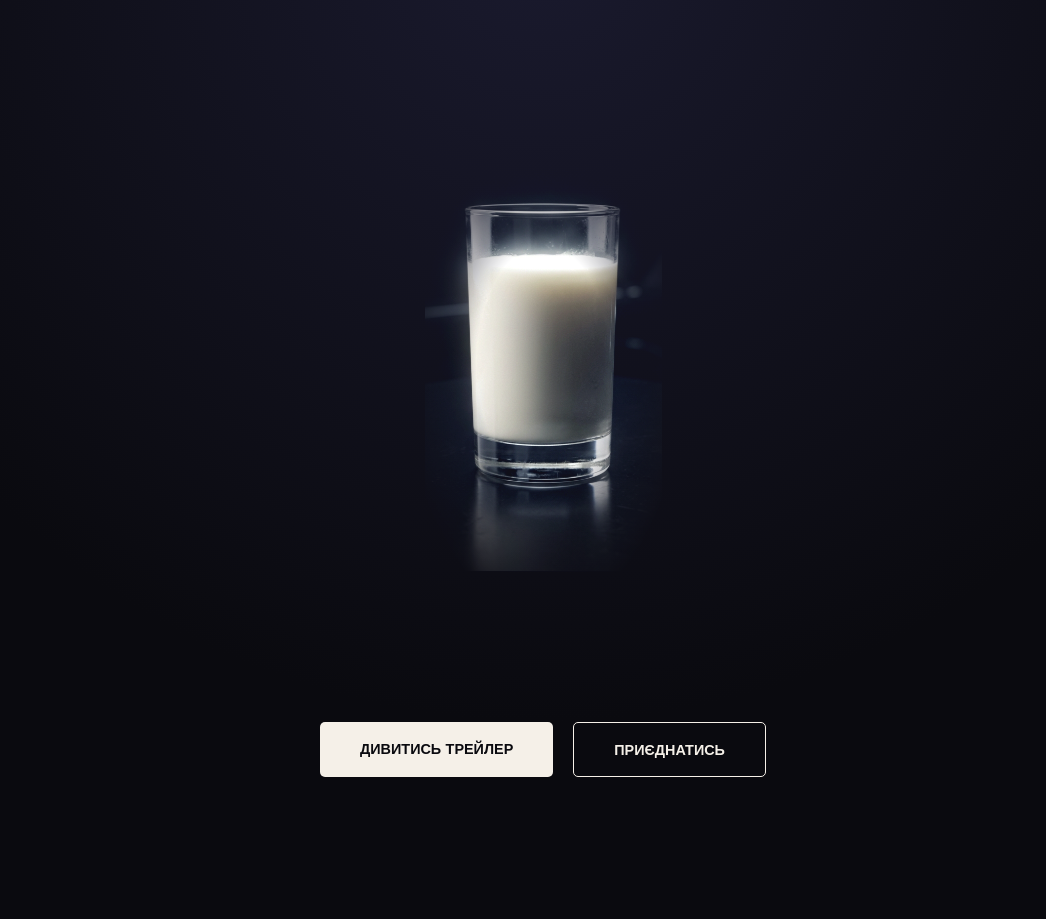
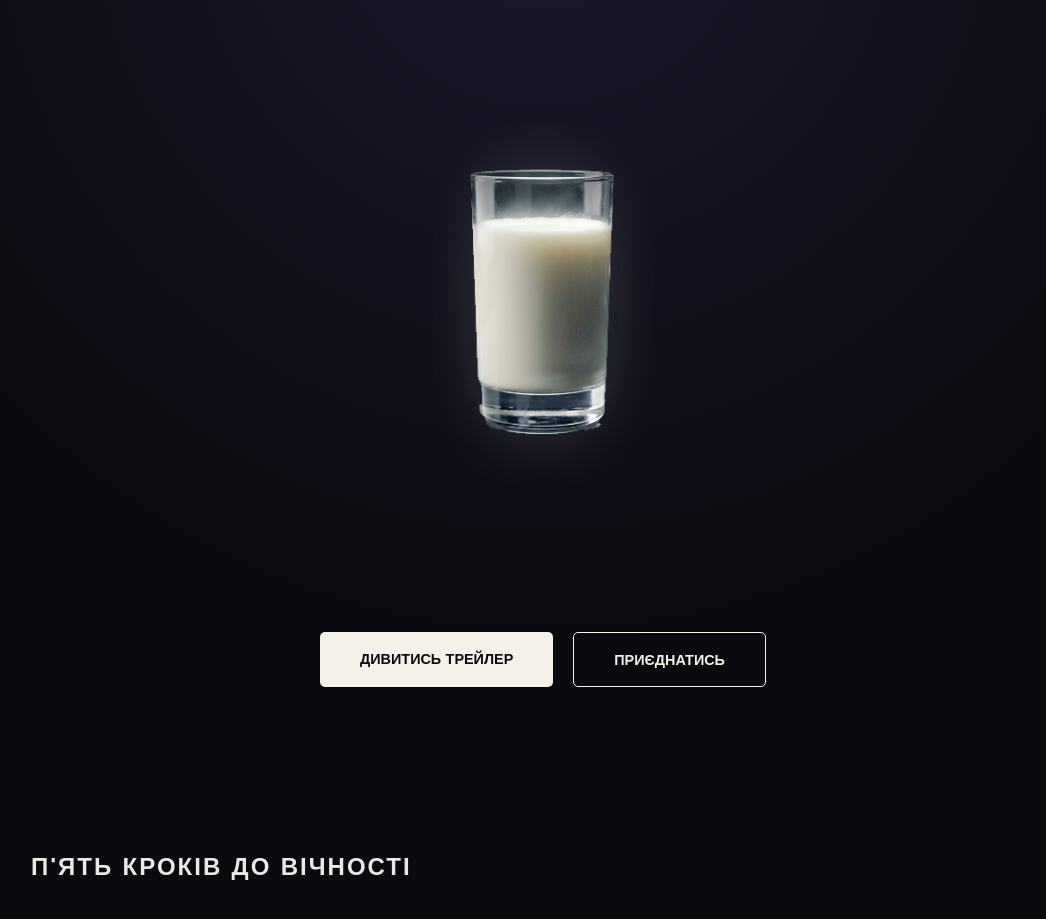
Before and after one commit to Fil-m/Memology-Website-UA, a website built with Vite: page index.html in a window 1280 px wide. Shown: the part 980-1899 px from the top of the page, without its empty margins (97-1143 px from the left). Built offline with nearby package versions, Linux system fonts and the light colour scheme.

Commit message:
Finalizing milk glass: replaced with user's provided image and optimized layout

```diff
--- a/index.html
+++ b/index.html
@@ -14,7 +14,7 @@
         <canvas id="stars-canvas"></canvas>
         <h1>МЕМЛОГІЯ</h1>
         <p>Пентологія про те, як людство навчилося відчувати. Від хаосу емоцій до крижаної логіки Сингулярності.</p>
-        <img src="/assets/milk_glass_user.png" alt="Milk" class="hero-milk">
+        <img src="/assets/milk_glass_final.png" alt="Milk" class="hero-milk">
         <div class="cta-buttons">
           <a href="#" class="btn btn-primary">ДИВИТИСЬ ТРЕЙЛЕР</a>
           <a href="#" class="btn btn-secondary">ПРИЄДНАТИСЬ</a>
--- a/src/style.css
+++ b/src/style.css
@@ -219,21 +219,20 @@ section {
   margin-bottom: 15px;
 }
 
-/* МОЛОКО ЦЕНТРАЛЬНИЙ ЕЛЕМЕНТ - ВЛАСНЕ ЗОБРАЖЕННЯ */
+/* ФІНАЛЬНИЙ СТАКАН МОЛОКА — ЦЕНТРАЛЬНИЙ ОБ'ЄКТ */
 .hero-milk {
-  max-width: 280px;
-  max-height: 500px;
-  width: auto;
-  margin: 150px auto; /* Суттєвий простір: 150px зверху і знизу */
+  width: 220px;
+  height: auto;
+  margin: 120px auto; /* Суттєвий простір: 120px зверху і знизу */
   display: block;
   z-index: 2;
-  mix-blend-mode: screen; /* Прибирає темний фон */
-  filter: contrast(1.1) brightness(1.05); /* Легка корекція для кращого злиття */
-  -webkit-mask-image: radial-gradient(ellipse, black 40%, transparent 85%); /* Еліптична маска для високого стакана */
-  mask-image: radial-gradient(ellipse, black 40%, transparent 85%);
-  transition: transform 0.5s cubic-bezier(0.175, 0.885, 0.32, 1.275);
+  /* М'яка маска для усунення будь-яких артефактів по краях */
+  -webkit-mask-image: radial-gradient(ellipse at center, black 50%, transparent 95%);
+  mask-image: radial-gradient(ellipse at center, black 50%, transparent 95%);
+  filter: drop-shadow(0 0 40px rgba(255,255,255,0.15));
+  transition: transform 0.6s cubic-bezier(0.23, 1, 0.32, 1);
 }
 
 .hero-milk:hover {
-  transform: scale(1.05); /* Акуратне збільшення */
+  transform: scale(1.08) translateY(-10px); /* Елегантний підйом при наведенні */
 }
```
Also changed, not shown: public/assets/milk_glass_final.png (added).
